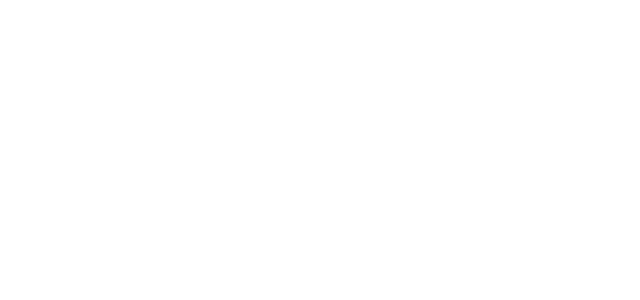
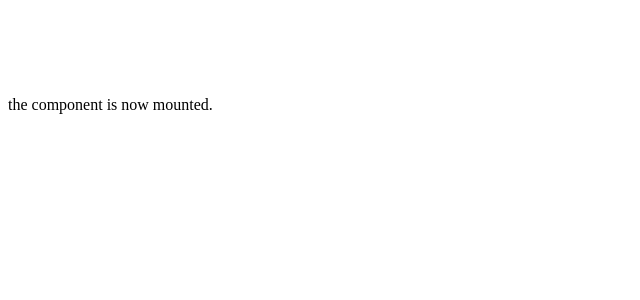
Before and after one commit to yuayuz/vue-learning, a Vue app in the folder vue/: page /LifecycleHooks in a window 1280 px wide. Before the commit this address had no page. Shown: the top 300 px of the page, without its empty margins (0-640 px from the left). Built offline with nearby package versions, Linux system fonts and the light colour scheme.

Commit message:
add `LifecycleHooks`

```diff
--- a/vue/src/router/index.ts
+++ b/vue/src/router/index.ts
@@ -8,6 +8,7 @@
 import ListRendering from '@/views/ListRendering.vue'
 import EventHandling from '@/views/EventHandling.vue'
 import FormInputBindings from '@/views/FormInputBindings.vue'
+import LifecycleHooks from '@/views/LifecycleHooks.vue'
 
 const router = createRouter({
   history: createWebHistory(import.meta.env.BASE_URL),
@@ -56,6 +57,11 @@
       path: '/FormInputBindings',
       name: 'FormInputBindings',
       component: FormInputBindings
+    },
+    {
+      path: '/LifecycleHooks',
+      name: 'LifecycleHooks',
+      component: LifecycleHooks
     }
   ]
 })
--- a/vue/src/views/Home.vue
+++ b/vue/src/views/Home.vue
@@ -7,6 +7,7 @@
   <button @click="listRendering">List Rendering</button>
   <button @click="eventHandling">Event Handling</button>
   <button @click="formInputBindings">Form Input Bindings</button>
+  <button @click="lifecycleHooks">Lifecycle Hooks</button>
 </template>
 <script setup lang="ts">
 import router from '@/router'
@@ -42,5 +43,8 @@
 let formInputBindings = function () {
   router.push({ name: 'FormInputBindings' })
 }
+let lifecycleHooks = function () {
+  router.push({ name: 'LifecycleHooks' })
+}
 </script>
 <style scoped></style>
--- /dev/null
+++ b/vue/src/views/LifecycleHooks.vue
@@ -0,0 +1,13 @@
+<template>
+  <!--  生命周期钩子：让开发者在特定阶段运行自己的代码-->
+  <!--  onMounted 钩子可以用来在组件完成初始渲染并创建 dom 节点后运行代码-->
+  <p>{{ message }}</p>
+</template>
+<script setup lang="ts">
+import { onMounted, ref } from 'vue'
+let message = ref()
+onMounted(() => {
+  message.value = 'the component is now mounted.'
+})
+</script>
+<style scoped></style>
```
